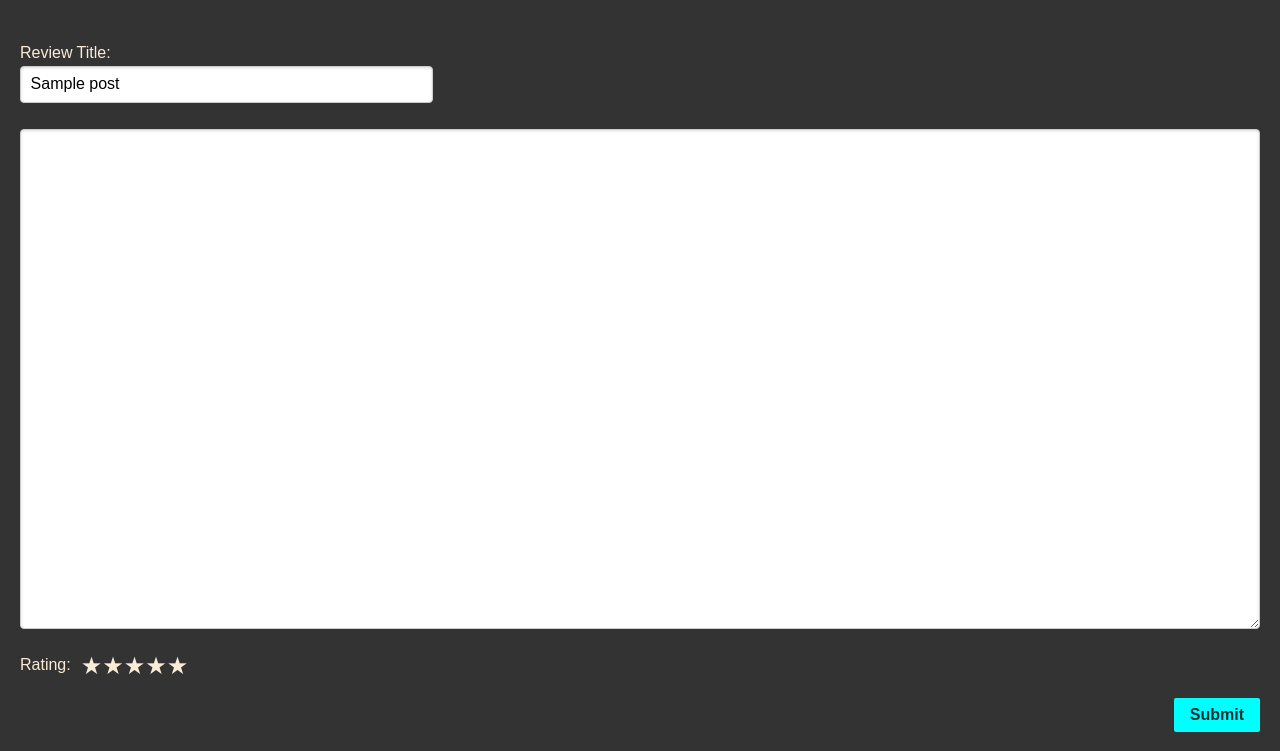
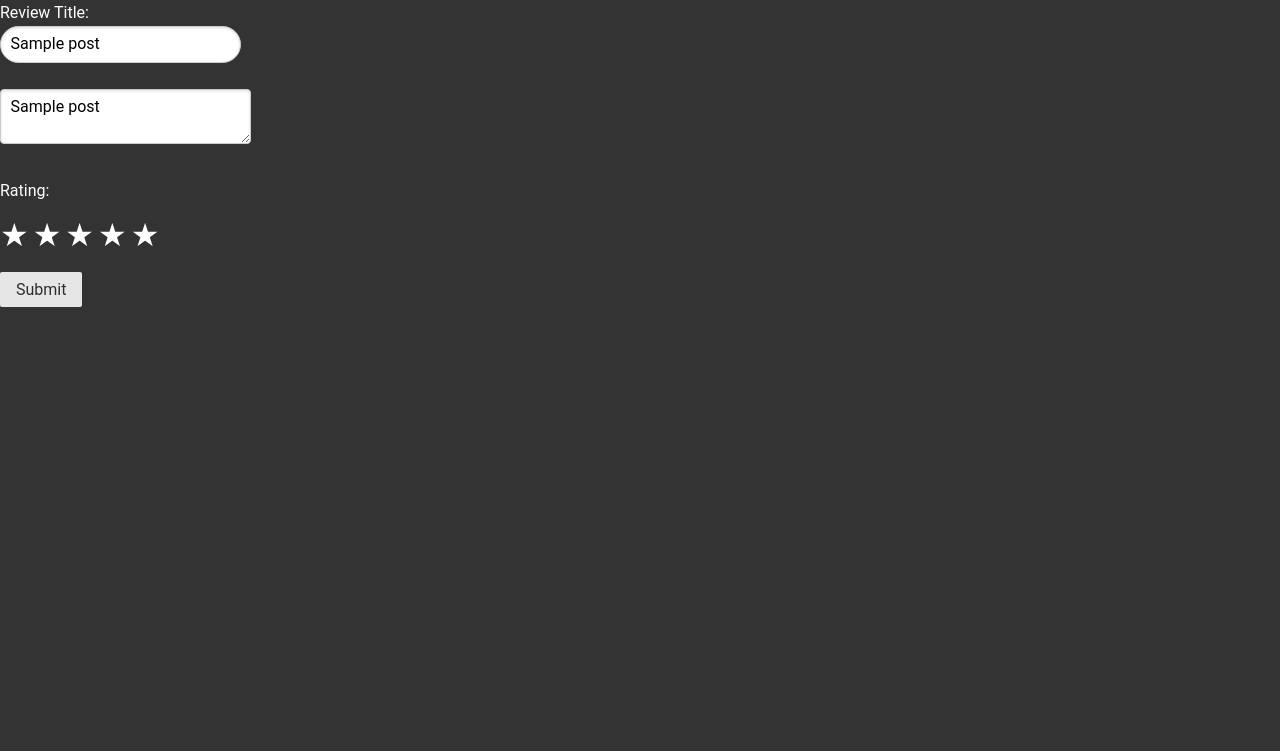
Before and after one commit to Ehtiram-Shukurov/game-review, a Flask app: page /editReview/1 in a window 1280 px wide. Shown: the top 751 px of the page. Run offline with Flask 3, Linux system fonts and the light colour scheme; a database or web service that is not in the repository returns one stand-in record (values such as "Sample title"); some libraries are stand-ins or nearby versions.

Commit message:
minor fixes to get the review and edit working

```diff
--- a/db.py
+++ b/db.py
@@ -179,6 +179,6 @@ def getPost(id):
     return post
 
 def update_post(title, content, rating, post_id):
-    query = "UPDATE POSTS SET title = %s, content = %s, rating = %s, WHERE id = %s"
+    query = "UPDATE POSTS SET title = %s, content = %s, rating = %s WHERE post_id = %s"
     with get_db_cursor(commit=True) as cursor:
         cursor.execute(query, (title, content, rating, post_id))
--- a/main.py
+++ b/main.py
@@ -101,7 +101,7 @@ def updateTopic(id):
     }
     return render_template('editTopic.html', post=post_data)
 
-@app.route('/updatePost')
+@app.route('/updatePost', methods=['POST'])
 def updatePost():
     if request.method == 'POST':
         post_id = request.form['post_id']
@@ -114,7 +114,7 @@ def updatePost():
 
         update_post(title, content, rating, post_id)
 
-        return redirect(url_for('review', id=post_id))
+        return redirect(url_for('template_review_page', id=post_id, user='user1'))
 
 # Controllers API
  #TODO change home page to the following
--- a/templates/basePost.html
+++ b/templates/basePost.html
@@ -8,8 +8,8 @@
             integrity=
     "sha384-LTIDeidl25h2dPxrB2Ekgc9c7sEC3CWGM6HeFmuDNUjX76Ert4Z4IY714dhZHPLd"
             crossorigin="anonymous">
-    <link rel="stylesheet" href="static/style.css">
-    <script src="static/script.js"></script>
+    <link rel="stylesheet" href="../static/css/base.css">
+    <script src="../static/js/scripts.js"></script>
 </head>
 
 <body>
@@ -23,7 +23,7 @@
             {% block selectGames %}{% endblock %}
 
             <div>
-                <textarea id="content" name="content" class="pure-input-1" value="{% block textArea %}{% endblock %}" required></textarea>
+                <textarea id="content" name="content" class="pure-input-1" value="{% block textArea %}{% endblock %}" required>{{post.content}}</textarea>
             </div><br>
 
             {% block starRating %}{% endblock %}
--- a/templates/editReview.html
+++ b/templates/editReview.html
@@ -11,11 +11,11 @@
 {% block starRating %}
     <div class="rating-container">
         <p>Rating:</p>
-        <span onclick="rate(1)" class="star">★</span>
-        <span onclick="rate(2)" class="star">★</span>
-        <span onclick="rate(3)" class="star">★</span>
-        <span onclick="rate(4)" class="star">★</span>
-        <span onclick="rate(5)" class="star">★</span>
+        <span onclick="rate(1)" class="star" id="star1">★</span>
+        <span onclick="rate(2)" class="star" id="star2">★</span>
+        <span onclick="rate(3)" class="star" id="star3">★</span>
+        <span onclick="rate(4)" class="star" id="star4">★</span>
+        <span onclick="rate(5)" class="star" id="star5">★</span>
         <input type="hidden" name="rating" id="rating" value="0">
     </div> <br>
 {% endblock %}
--- a/templates/review.html
+++ b/templates/review.html
@@ -24,7 +24,7 @@
                 <li class="pure-menu-item pure-menu-has-children pure-menu-allow-hover">
                     <a href="#" id="comment" class="pure-menu-link">&#10247;</a>
                     <ul class="pure-menu-children">
-                        <li class="pure-menu-item"><a href="{{url_for('edit_review', id=review.post_id)}}" class="pure-menu-link">Edit</a></li>
+                        <li class="pure-menu-item"><a href="{{url_for('updateReview', id=review.post_id)}}" class="pure-menu-link">Edit</a></li>
                         <li class="pure-menu-item"><a href="#" class="pure-menu-link">Delete</a></li>
                     </ul>
                 </li>
```
Also changed, not shown: templates/toolbar.html (added, +15 -0 lines).
